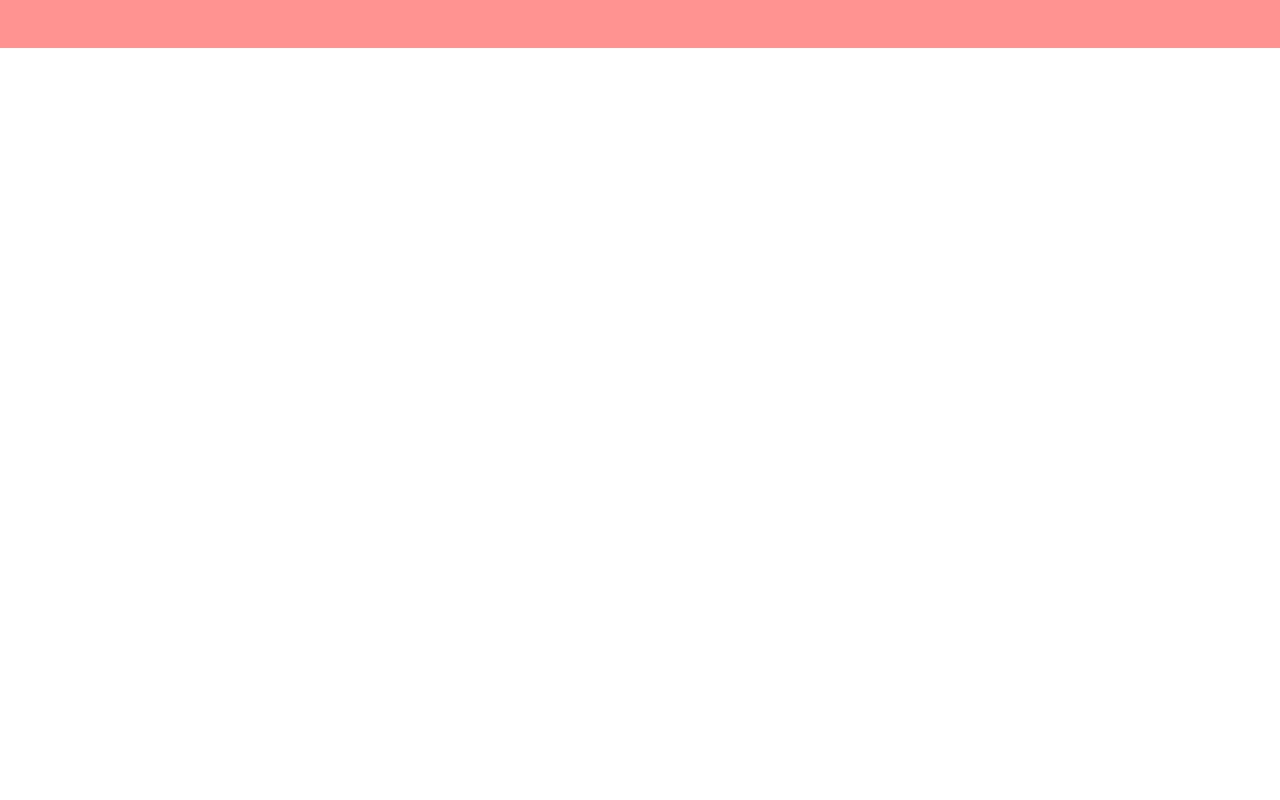
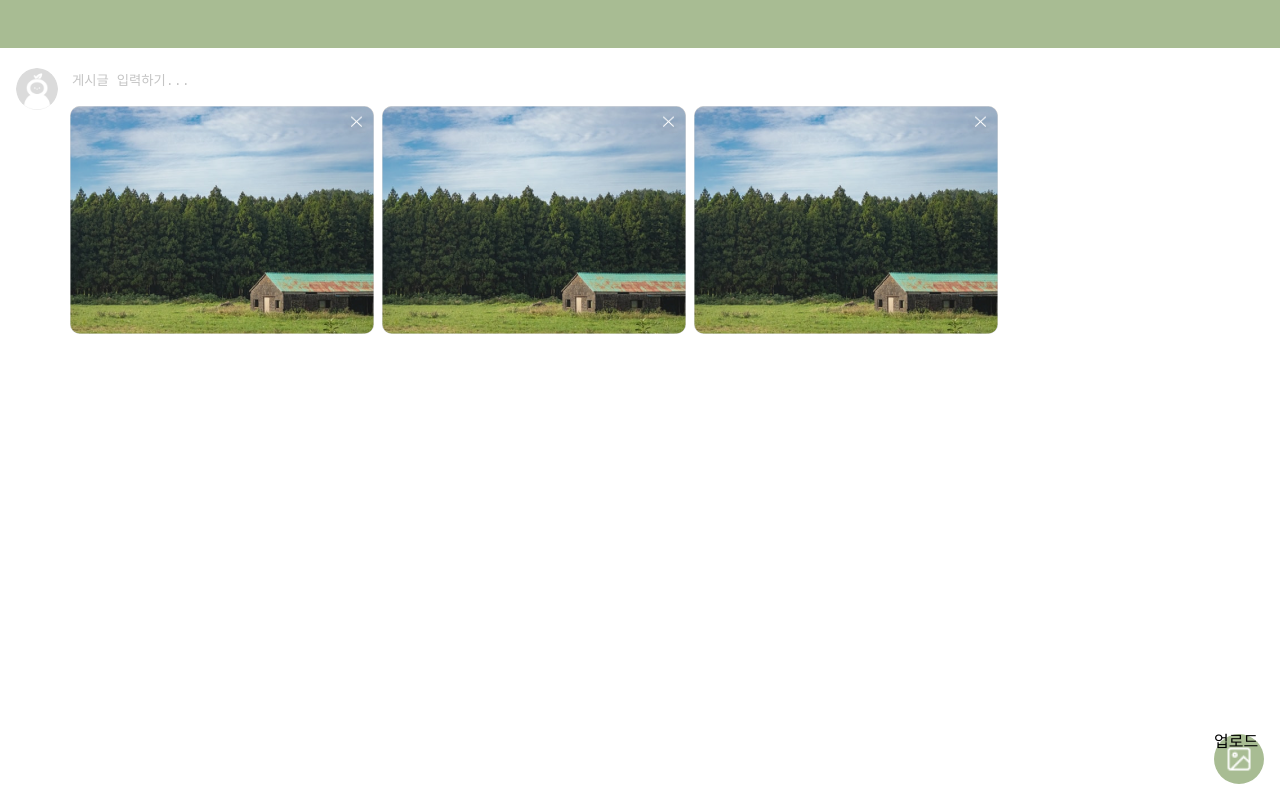
Before and after one commit to 17ANT/INATON, a React (Create React App) app: page /postupload in a window 1280 px wide. Built offline with nearby package versions, Linux system fonts and the light colour scheme.

Commit message:
Design: postUpload 페이지 마크업 및 스타일링

```diff
--- a/src/pages/postUpload/PostUpload.jsx
+++ b/src/pages/postUpload/PostUpload.jsx
@@ -1,21 +1,143 @@
-import React from 'react';
+import React, { useRef } from 'react';
 import styled from 'styled-components';
 
 const Header = styled.div`
+    width: 100%;
     height: 48px;
-    background-color: #ff9191;
+    background-color: #a8bc93;
 `;
+
+const ProfileImg = styled.img`
+    width: 42px;
+    height: 42px;
+    border-radius: 50%;
+`;
+
 const PostUploadMain = styled.main`
     display: flex;
-    height: 100%;
-    background-color: royalblue;
+    gap: 12px;
+    padding: 20px 16px;
+
+    .ir {
+        position: absolute;
+        left: -10000px;
+        top: auto;
+        width: 1px;
+        height: 1px;
+        overflow: hidden;
+    }
+`;
+
+const PostPreview = styled.div`
+    flex: 1;
+    display: flex;
+    flex-direction: column;
+`;
+
+const PostUploadForm = styled.form`
+    width: 100%;
+`;
+
+const TextForm = styled.textarea`
+    width: 100%;
+    margin-bottom: 16px;
+    border: none;
+    resize: none;
+    ::placeholder {
+        color: #c4c4c4;
+    }
+    :focus,
+    :active {
+        outline: none;
+    }
+`;
+
+const ImageButton = styled.label`
+    position: fixed;
+    bottom: 16px;
+    right: 16px;
+    width: 50px;
+    height: 50px;
+    display: block;
+    border-radius: 50%;
+
+    background: url('/assets/icon/icon-upload.png') no-repeat center/28px 28px #a8bc93;
+`;
+
+const ImageList = styled.ul`
+    max-width: 520px;
+    display: flex;
+    gap: 8px;
+`;
+
+const ImageItem = styled.li`
+    position: relative;
+
+    img {
+        width: 304px;
+        height: 228px;
+        /* 이미지 2개 이상: 168px*126px */
+        position: relative;
+        background: #c4c4c4;
+        border-radius: 10px;
+    }
+    button {
+        position: absolute;
+        top: 6px;
+        right: 6px;
+        width: 22px;
+        height: 22px;
+        border: none;
+        background: url('/assets/icon/icon-delete.png') no-repeat center/22px 22px transparent;
+        filter: drop-shadow(0px 4px 4px rgba(0, 0, 0, 0.25));
+        cursor: pointer;
+    }
 `;
 
 export default function PostUpload() {
+    // textarea 자동높이
+    const txtRef = useRef();
+    const handleResize = () => {
+        txtRef.current.style.height = 'auto'; //height 초기화
+        txtRef.current.style.height = txtRef.current.scrollHeight + 'px';
+    };
+    // //textarea 자동높이
+
     return (
         <>
             <Header />
-            <PostUploadMain></PostUploadMain>
+            <PostUploadMain>
+                <h2 className="ir">게시글 작성</h2>
+                <ProfileImg src={'/assets/basic-profile-img.png'} alt="프로필 이미지" />
+                <PostPreview>
+                    <PostUploadForm>
+                        <h3 className="ir">게시글을 입력해주세요</h3>
+
+                        <TextForm
+                            ref={txtRef}
+                            placeholder="게시글 입력하기..."
+                            rows={1}
+                            onChange={handleResize}
+                        ></TextForm>
+                        <ImageButton htmlFor="imgUpload">업로드</ImageButton>
+                        <input type="file" id="imgUpload" className="ir" />
+                    </PostUploadForm>
+                    <ImageList>
+                        <ImageItem>
+                            <img src="/assets/post-img-example.png" alt="" />
+                            <button type="button"></button>
+                        </ImageItem>
+                        <ImageItem>
+                            <img src="/assets/post-img-example.png" alt="" />
+                            <button type="button"></button>
+                        </ImageItem>
+                        <ImageItem>
+                            <img src="/assets/post-img-example.png" alt="" />
+                            <button type="button"></button>
+                        </ImageItem>
+                    </ImageList>
+                </PostPreview>
+            </PostUploadMain>
         </>
     );
 }
```
Also changed, not shown: src/App.jsx (indentation only), src/pages/postUpload/test.jpeg (added).
